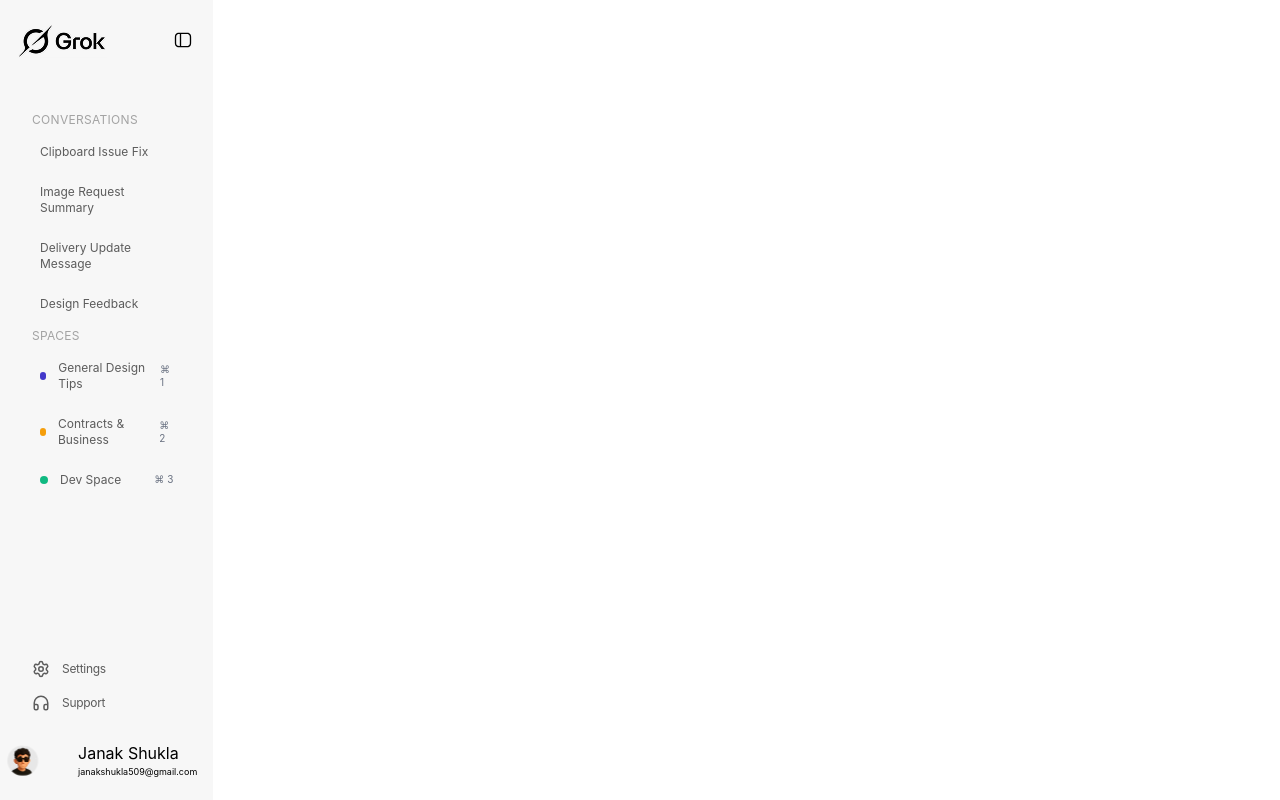
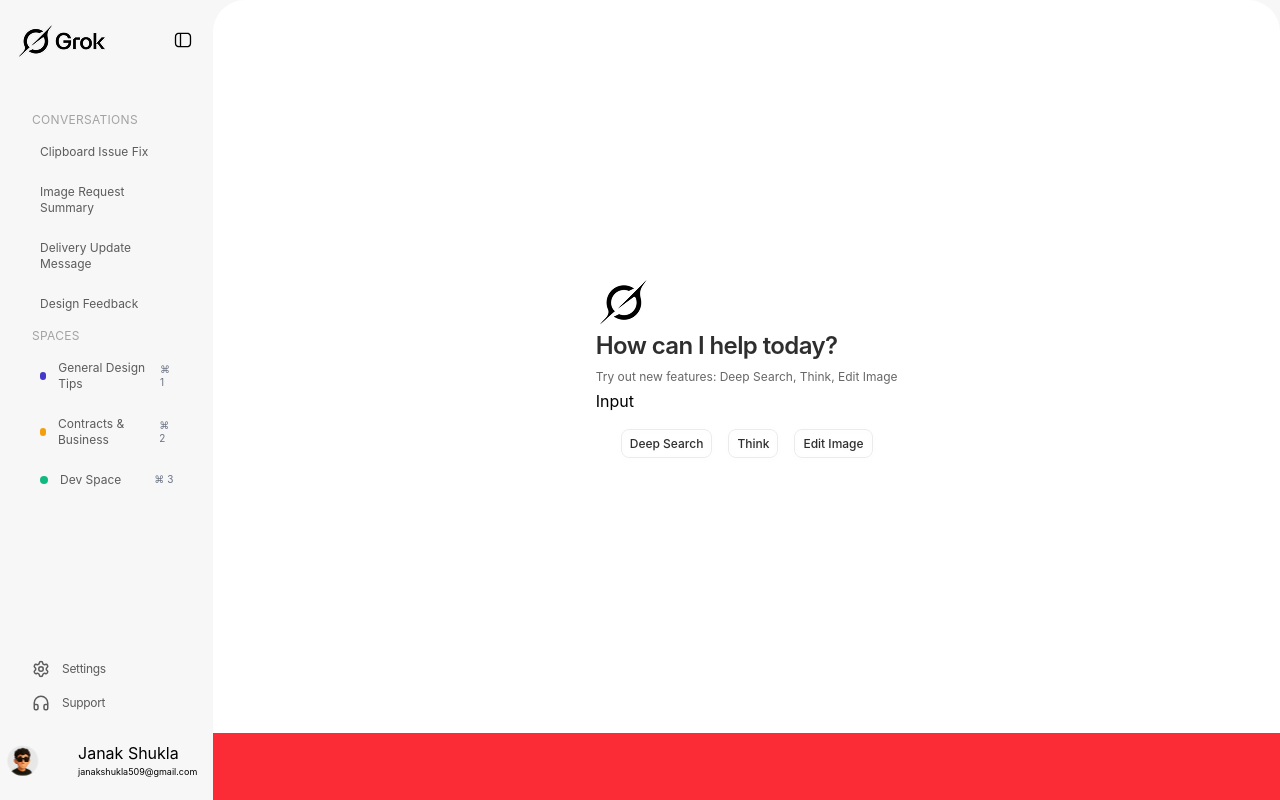
Before and after one commit to janakshukla/Dayui, a React (Vite) app: page /day4 in a window 1280 px wide. Built offline with nearby package versions, Linux system fonts and the light colour scheme.

Commit message:
add: implement MainPart and Input components, and update Day4 page layout with logo and features

```diff
--- a/src/Pages/Day4.tsx
+++ b/src/Pages/Day4.tsx
@@ -1,9 +1,11 @@
+import MainPart from "../components/day4/MainPart"
 import SideBar from "../components/day4/SideBar"
 
 const Day4 = () => {
   return (
-    <div className="flex flex-col h-screen">
+    <div className="flex bg-[#f7f7f7] h-screen">
         <SideBar/>
+        <MainPart/>
     </div>
   )
 }
--- /dev/null
+++ b/src/components/day4/Input.tsx
@@ -0,0 +1,9 @@
+import React from 'react'
+
+const Input = () => {
+  return (
+    <div>Input</div>
+  )
+}
+
+export default Input
--- /dev/null
+++ b/src/components/day4/MainPart.tsx
@@ -0,0 +1,28 @@
+import Logo from "../../assets/day4/Logo.png";
+import Input from "./Input";
+
+const MainPart = () => {
+  return (
+    <div className='h-full w-5/6 bg-white rounded-4xl ' >
+        <div className=" flex justify-center items-center h-11/12"  >
+           <div className="font-inter" >
+           <img src={Logo} alt="LOGO" />
+            <h1 className="font-semibold text-2xl tracking-tight leading-relaxed text-black/82 " >How can I help today?</h1>
+            <p className=" text-xs  leading-loose text-black/60 " >Try out new features: Deep Search, Think, Edit Image</p>
+            <Input/>
+            <div className="font-inter font-medium mt-4 flex gap-4 items-center justify-center-safe text-xs text-black/82 leading-[11px]" >
+                <div className="border border-[#EBEBEB] p-2 rounded-lg drop-shadow-sm drop-shadow-[#0A0D14]/3  " >Deep Search</div>
+                <div className="border border-[#EBEBEB] p-2 rounded-lg drop-shadow-sm drop-shadow-[#0A0D14]/3  " >Think</div>
+                <div className="border border-[#EBEBEB] p-2 rounded-lg drop-shadow-sm drop-shadow-[#0A0D14]/3  " >Edit Image</div>
+            </div>
+           </div>
+        </div>
+        <div className="bg-red-500 h-1/12" >
+
+        </div>
+
+    </div>
+  )
+}
+
+export default MainPart
```
Also changed, not shown: src/assets/day4/Logo.png (added).
